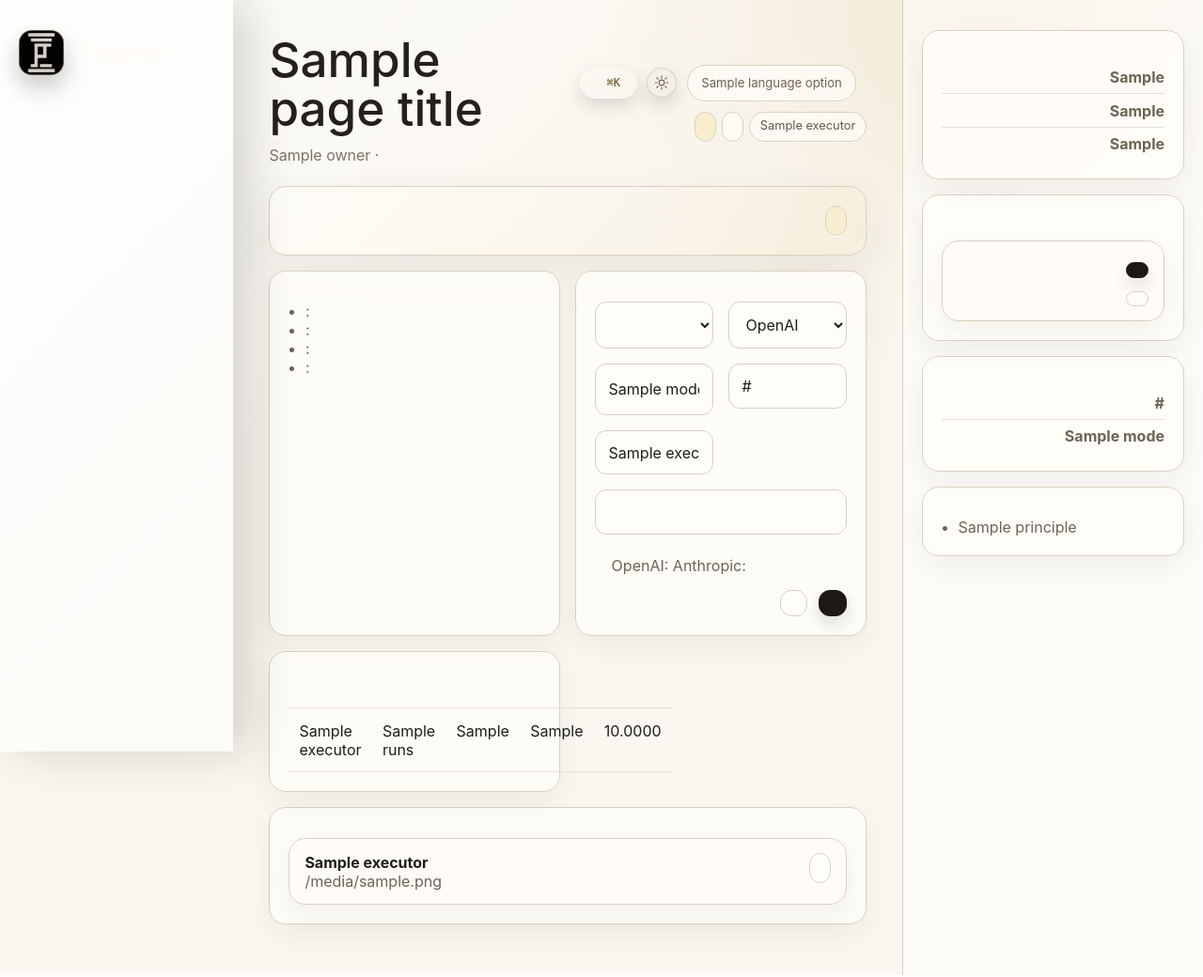
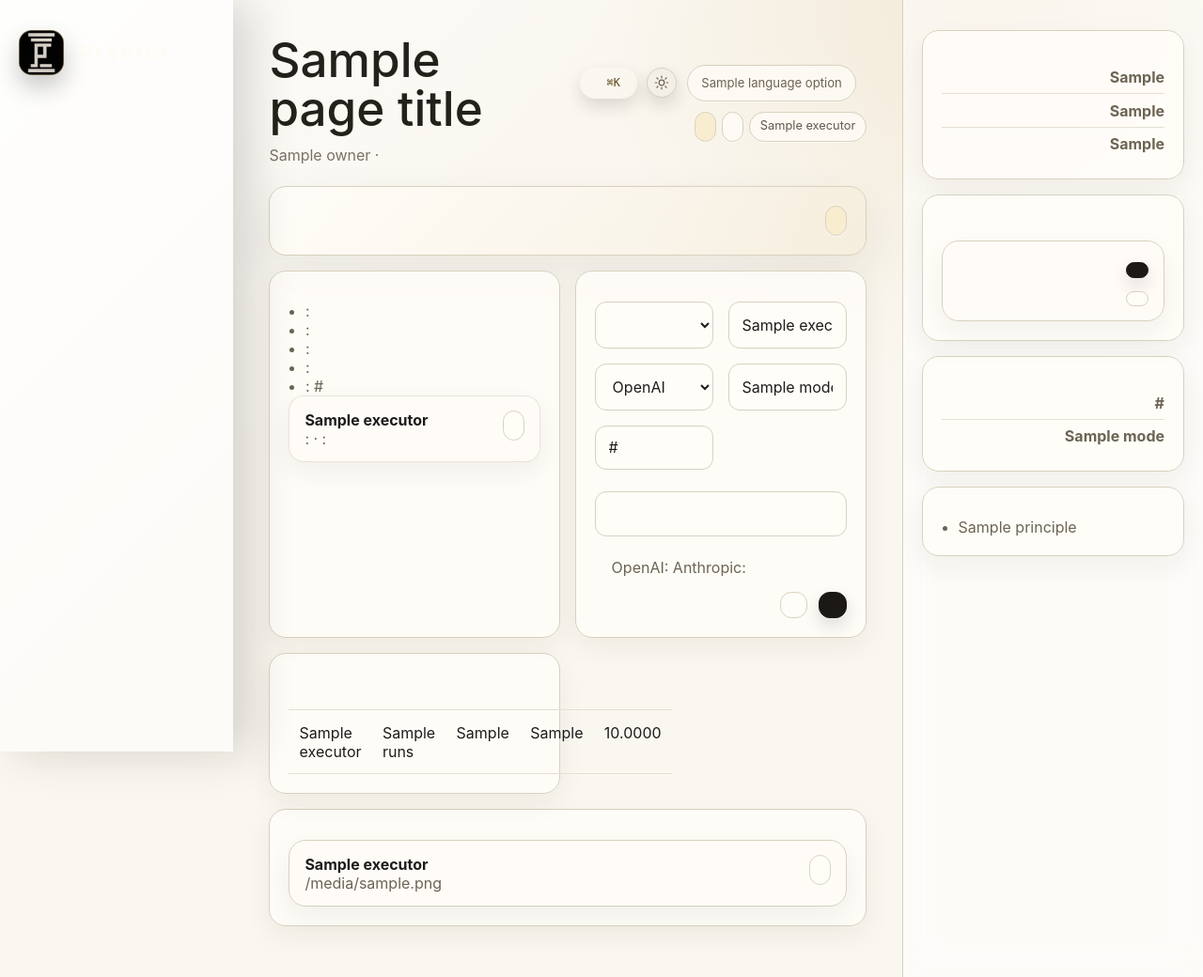
Before and after one commit to chaochungkuo/praetor, a FastAPI app: template apps/api/praetor_api/templates/models.html in a window 1280 px wide. Shown: the whole page at 94% size. Run offline with FastAPI, Linux system fonts and the light colour scheme; the template is opened without the code that fills it: most values are stand-ins (such as "Sample title", 1, 10 or a date in 2020); lists and menus that the app fills with data are empty; parts of the project's set-up code (start-up, migrations or seed data) failed here and were passed over.

Commit message:
Clarify ChatGPT subscription executor setup

```diff
--- a/apps/api/praetor_api/static/praetor.css
+++ b/apps/api/praetor_api/static/praetor.css
@@ -73,6 +73,29 @@ pre {
   color: #e7e0d4;
 }
 
+.terminal-command {
+  display: flex;
+  align-items: center;
+  justify-content: space-between;
+  gap: 0.75rem;
+  margin-top: 1rem;
+  padding: 0.8rem 1rem;
+  border: 1px solid var(--border);
+  border-radius: 8px;
+  background: var(--surface-soft);
+}
+
+.terminal-command span {
+  color: var(--muted);
+}
+
+.terminal-command code {
+  font-family: ui-monospace, "SFMono-Regular", monospace;
+  font-size: 0.95rem;
+  color: var(--text);
+  overflow-wrap: anywhere;
+}
+
 .shell {
   min-height: 100vh;
   display: grid;
--- a/apps/api/praetor_api/templates/models.html
+++ b/apps/api/praetor_api/templates/models.html
@@ -21,11 +21,45 @@
         <li>{{ t("configured") }}: {{ label(runtime_health.configured) }}</li>
         <li>{{ t("healthy") }}: {{ label(runtime_health.healthy) }}</li>
         <li>{{ t("error") }}: {{ runtime_health.error or t("none") }}</li>
+        <li>{{ t("bridge_url") }}: {{ runtime_health.bridge_url or t("not_available") }}</li>
       </ul>
+      {% if runtime_health.executors %}
+        <div class="list">
+          {% for executor in runtime_health.executors %}
+            <div class="list-row soft-row">
+              <div>
+                <strong>{{ executor.name or executor.id }}</strong>
+                <div class="muted">{{ t("login_state") }}: {{ label(executor.login_state) }} · {{ t("binary_found") }}: {{ label(executor.binary_found) }}</div>
+              </div>
+              <span class="status">{{ label("active") if executor.enabled else label("failed") }}</span>
+            </div>
+          {% endfor %}
+        </div>
+      {% endif %}
     </section>
     <section class="panel">
       <h3>{{ t("runtime_settings") }}</h3>
       <p class="muted">{{ t("runtime_settings_desc") }}</p>
+      {% if settings.runtime.mode == 'subscription_executor' %}
+        <div class="message praetor-message">
+          <strong>{{ t("subscription_executor_setup") }}</strong>
+          <p>{{ t("subscription_executor_setup_desc") }}</p>
+          <p class="muted">{{ t("subscription_executor_how_it_works") }}</p>
+          <ul class="compact-list">
+            <li>{{ t("subscription_executor_step_1") }}</li>
+            <li>{{ t("subscription_executor_step_2") }}</li>
+            <li>{{ t("subscription_executor_step_3") }}</li>
+            <li>{{ t("subscription_executor_step_4") }}</li>
+          </ul>
+          <div class="terminal-command">
+            <span>{{ t("terminal_command") }}</span>
+            <code>codex login</code>
+          </div>
+          <div class="actions">
+            <a class="small-button secondary" href="https://help.openai.com/en/articles/11369540" target="_blank" rel="noopener noreferrer">{{ t("open_codex_login_guide") }}</a>
+          </div>
+        </div>
+      {% endif %}
       <form class="form-grid" method="post" action="/app/settings/runtime">
         <input type="hidden" name="csrf_token" value="{{ csrf_token }}" />
         <input type="hidden" name="next_path" value="/app/models" />
@@ -37,6 +71,16 @@
             <option value="local_model" {{ 'selected' if settings.runtime.mode == 'local_model' else '' }}>{{ label("local_model") }}</option>
           </select>
         </label>
+        <label>
+          {{ t("executor") }}
+          <input type="text" name="runtime_executor" value="{{ settings.runtime.executor or 'codex' }}" />
+        </label>
+        {% if settings.runtime.mode == 'subscription_executor' %}
+          <input type="hidden" name="runtime_provider" value="" />
+          <input type="hidden" name="runtime_model" value="" />
+          <input type="hidden" name="runtime_base_url" value="" />
+          <p class="full muted">{{ t("subscription_executor_no_api_key") }}</p>
+        {% else %}
           <label>
             {{ t("provider") }}
             <select name="runtime_provider">
@@ -54,10 +98,6 @@
             <input type="url" name="runtime_base_url" value="{{ settings.runtime.base_url or '' }}" placeholder="https://api.openai.com/v1" />
             <span class="muted">{{ t("base_url_help") }}</span>
           </label>
-        <label>
-          {{ t("executor") }}
-          <input type="text" name="runtime_executor" value="{{ settings.runtime.executor or 'codex' }}" />
-        </label>
           <label class="full">
             {{ t("api_key") }}
             <input type="password" name="api_key" placeholder="{{ t('api_key_placeholder') }}" autocomplete="off" />
@@ -67,6 +107,7 @@
             <span>{{ t("provider_key") }} OpenAI: {{ t("configured") if provider_keys.openai else t("missing") }}</span>
             <span>{{ t("provider_key") }} Anthropic: {{ t("configured") if provider_keys.anthropic else t("missing") }}</span>
           </div>
+        {% endif %}
         <div class="full actions">
           <button type="submit" class="secondary" formaction="/app/settings/runtime/test" data-loading-label="{{ t('testing_connection') }}">{{ t("test_api_connection") }}</button>
           <button type="submit">{{ t("save_runtime_settings") }}</button>
--- a/apps/api/praetor_api/ui.py
+++ b/apps/api/praetor_api/ui.py
@@ -136,6 +136,20 @@ TRANSLATIONS = {
         "no_missions_create_from_ceo": "No missions yet. Ask the CEO what to start first.",
         "runtime_settings": "Runtime settings",
         "runtime_settings_desc": "Choose the model runtime Praetor should use. API keys are stored locally as private secret files and are never displayed after saving.",
+        "subscription_executor_setup": "ChatGPT subscription executor",
+        "subscription_executor_setup_desc": "Use your existing ChatGPT plan through the official Codex CLI on your host machine. Praetor does not ask for an API key in this mode.",
+        "subscription_executor_how_it_works": "Praetor talks to a local host bridge. The bridge runs Codex after you sign in with ChatGPT in the Codex CLI.",
+        "subscription_executor_step_1": "1. Install the official Codex CLI on the host machine.",
+        "subscription_executor_step_2": "2. Run codex login in a terminal and choose Sign in with ChatGPT.",
+        "subscription_executor_step_3": "3. Start praetor-execd with the same workspace and bridge token.",
+        "subscription_executor_step_4": "4. Return to Praetor, select Subscription executor, set executor to codex, then test the connection.",
+        "open_codex_login_guide": "Open Codex login guide",
+        "bridge_status": "Bridge status",
+        "configured_executors": "Configured executors",
+        "login_state": "Login state",
+        "binary_found": "Binary found",
+        "subscription_executor_no_api_key": "No API key is needed here. Authentication happens in Codex CLI with your ChatGPT account.",
+        "terminal_command": "Terminal command",
         "runtime_settings_saved": "Runtime settings saved.",
         "model_connection_center": "Model and API connection",
         "model_connection_desc": "Connect Praetor to the AI provider it should use for CEO planning and mission execution. You can start without a key and add it later.",
@@ -740,6 +754,20 @@ TRANSLATIONS = {
         "no_missions_create_from_ceo": "目前還沒有任務。先問 CEO 應該從哪裡開始。",
         "runtime_settings": "執行環境設定",
         "runtime_settings_desc": "選擇 Praetor 要使用的模型執行環境。API key 會以私密檔案保存在本機，不會在儲存後回顯。",
+        "subscription_executor_setup": "ChatGPT 訂閱執行器",
+        "subscription_executor_setup_desc": "透過宿主機上的官方 Codex CLI 使用你既有的 ChatGPT 方案。這個模式不需要在 Praetor 填 API key。",
+        "subscription_executor_how_it_works": "Praetor 會連到本機 host bridge；bridge 會在你已用 ChatGPT 登入的 Codex CLI 裡執行任務。",
+        "subscription_executor_step_1": "1. 在宿主機安裝官方 Codex CLI。",
+        "subscription_executor_step_2": "2. 在終端機執行 codex login，並選擇 Sign in with ChatGPT。",
+        "subscription_executor_step_3": "3. 啟動 praetor-execd，使用同一個 workspace 與 bridge token。",
+        "subscription_executor_step_4": "4. 回到 Praetor，選擇訂閱執行器，executor 設為 codex，然後測試連線。",
+        "open_codex_login_guide": "打開 Codex 登入說明",
+        "bridge_status": "Bridge 狀態",
+        "configured_executors": "可用執行器",
+        "login_state": "登入狀態",
+        "binary_found": "執行檔狀態",
+        "subscription_executor_no_api_key": "這裡不需要 API key。認證是在 Codex CLI 裡用你的 ChatGPT 帳號完成。",
+        "terminal_command": "終端機指令",
         "runtime_settings_saved": "執行環境設定已儲存。",
         "model_connection_center": "模型與 API 連接",
         "model_connection_desc": "把 Praetor 連到 CEO 規劃與任務執行要使用的 AI 供應商。你也可以先不填 key，之後再補。",
--- a/tools/app_ui_smoke.py
+++ b/tools/app_ui_smoke.py
@@ -166,6 +166,7 @@ def main() -> int:
                     "models_has_connection": "Model and API connection" in models,
                     "models_has_test_connection": "Test connection" in models,
                     "models_has_usage": "Usage by executor" in models,
+                    "models_has_subscription_executor_setup": "ChatGPT subscription executor" in models,
                     "meetings_has_title": "Structured meetings" in meetings,
                     "mobile_has_briefing": "Mobile briefing" in mobile or "行動簡報" in mobile,
                     "settings_has_owner": "Owner" in settings,
```
Also changed, not shown: apps/api/praetor_api/templates/settings.html (+30 -4 lines), docs/CHATGPT_SUBSCRIPTION_EXECUTOR.md (added, +38 -0 lines), docs/INDEX.zh-TW.md (+15 -11 lines). Lines whose indentation alone changed are shown as unchanged.
